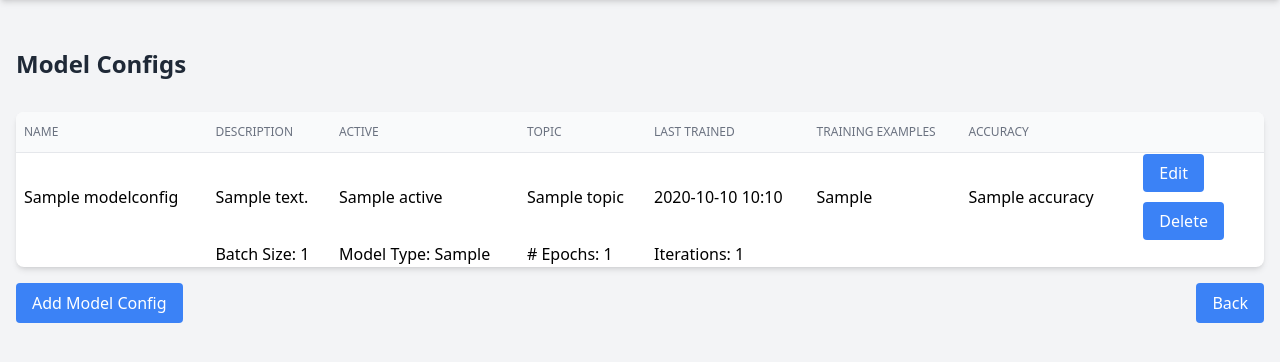
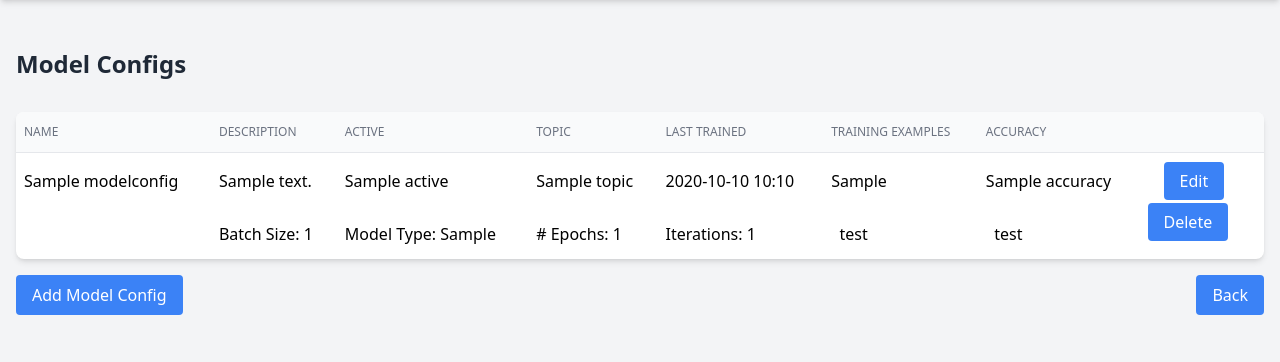
Before and after one commit to lanshark/topic_engine, a Django app: template templates/core/modelconfig_list.html in a window 1280 px wide. Shown: the part 96-458 px from the top of the page. Run offline with Django 4.2, Linux system fonts and the light colour scheme; the template is opened without the code that fills it: most values are stand-ins (such as "Sample title", 1, 10 or a date in 2020); data that the repository does not hold is empty; parts of the project's set-up code (start-up, migrations or seed data) failed here and were passed over; some libraries are stand-ins or nearby versions.

Commit message:
update modelconfig views

```diff
--- a/templates/core/modelconfig_detail.html
+++ b/templates/core/modelconfig_detail.html
@@ -48,6 +48,7 @@
     </div>
     <div class="mt-4 flex justify-between">
         <a href="/modelconfigs" class="px-4 py-2 bg-blue-500 text-white rounded hover:bg-blue-600">Back</a>
+        <a href="/modelconfigs/{{ modelconfig.slug }}/update" class="px-4 py-2 bg-blue-500 text-white rounded hover:bg-blue-600">Edit</a>
     </div>
 </div>
 {% endblock %}
--- a/templates/core/modelconfig_list.html
+++ b/templates/core/modelconfig_list.html
@@ -49,8 +49,6 @@
                     </td>
                     <td class="px-6 py-2">
                         <a href="/modelconfigs/{{ modelconfig.slug }}/update" class="px-4 py-2 bg-blue-500 text-white rounded hover:bg-blue-600">Edit</a>
-                        <br /><br />
-                        <a href="/modelconfigs/{{ modelconfig.slug }}/delete" class="px-4 py-2 bg-blue-500 text-white rounded hover:bg-blue-600">Delete</a>
                     </td>
                 </tr>
                 <tr>
@@ -68,6 +66,16 @@
                     </td>
                     <td class="px-2">
                         Iterations: {{ modelconfig.parameters.num_iterations }}
+                    </td>
+                    <td class="px-2">
+                        &nbsp; test
+                    </td>
+                    <td class="px-2">
+                        &nbsp; test
+                    </td>
+                    <td class="px-2">
+                        <a href="/modelconfigs/{{ modelconfig.slug }}/delete" class="px-4 py-2 bg-blue-500 text-white rounded hover:bg-blue-600">Delete</a>
+                        <br /><br />
                     </td>
                 </tr>
                 {% endfor %}
```
